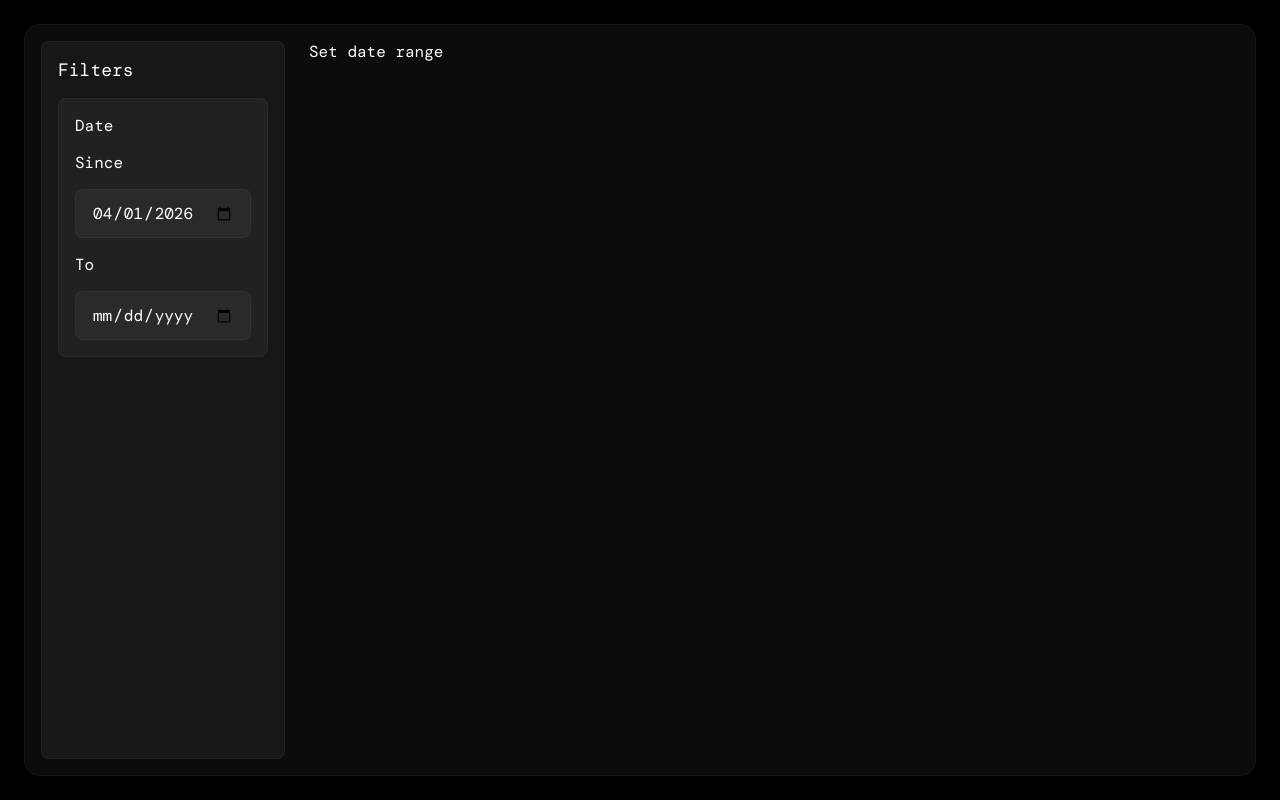
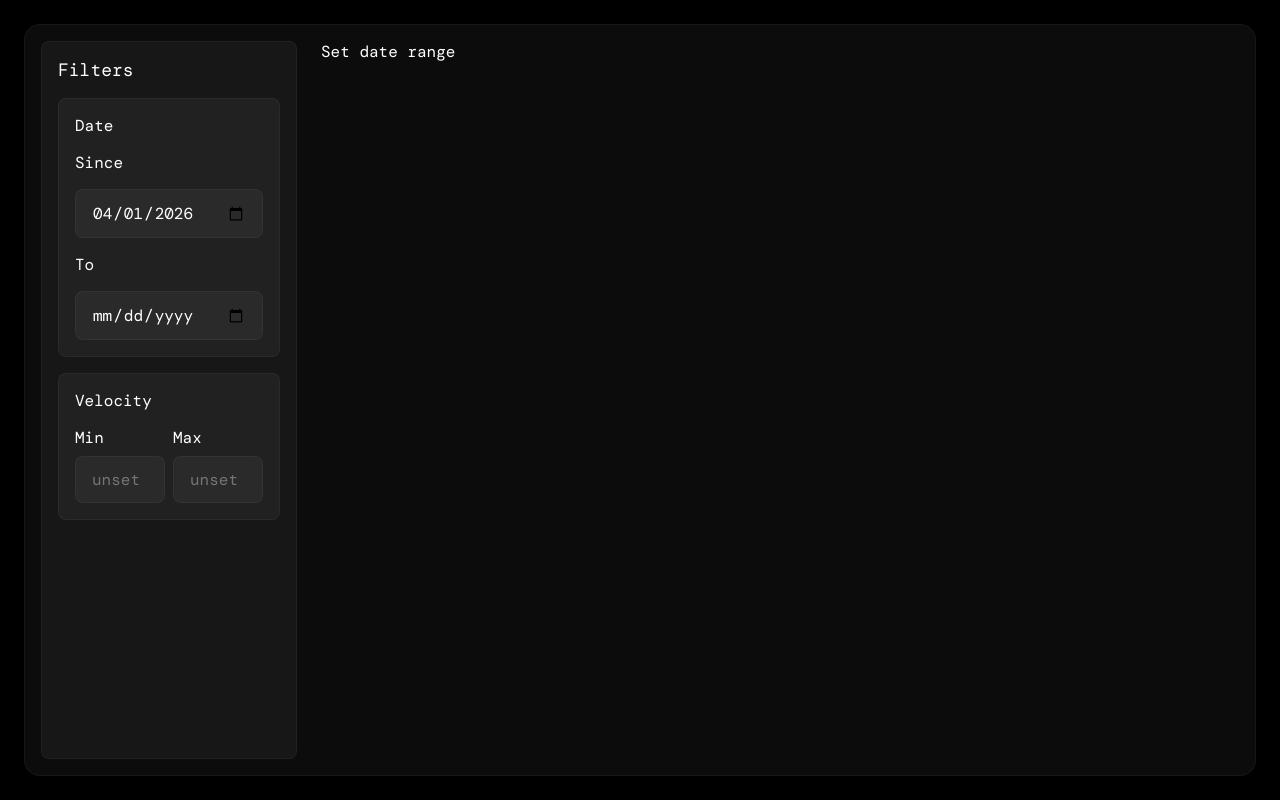
Before and after one commit to jcbkdev/neo-app, a React (Vite) app: page / in a window 1280 px wide. Built offline with nearby package versions, Linux system fonts and the light colour scheme.

Commit message:
add velocity range filter

```diff
--- a/src/App.tsx
+++ b/src/App.tsx
@@ -4,8 +4,15 @@ import AsteroidsTable from "./components/asteroidsTable/AsteroidsTable";
 import FiltersPanel from "./components/filtersPanel/FiltersPanel";
 import { useNeo } from "./hooks/useNeo";
 import DatePicker from "./components/datePicker/DatePicker";
+import VelocityRange from "./components/velocityRange/VelocityRange";
+
+export interface DisplayFilters {
+  velocityMax?: number;
+  velocityMin?: number;
+}
 
 function App() {
+  const [displayFilters, setDisplayFilters] = useState<DisplayFilters>({});
   const [startDate, setStartDate] = useState<Date>(new Date());
   const [endDate, setEndDate] = useState<Date>();
   const neoResponse = useNeo(startDate, endDate);
@@ -19,11 +26,28 @@ function App() {
             setStartDate={setStartDate}
             setEndDate={setEndDate}
           />
+          <VelocityRange
+            setVelocityMin={(newValue) => {
+              setDisplayFilters((prev) => ({
+                ...prev,
+                velocityMin: newValue,
+              }));
+            }}
+            setVelocityMax={(newValue) => {
+              setDisplayFilters((prev) => ({
+                ...prev,
+                velocityMax: newValue,
+              }));
+            }}
+          />
         </FiltersPanel>
         {!neoResponse.data && neoResponse.message ? (
           <div role="alert">{neoResponse.message}</div>
         ) : (
-          <AsteroidsTable neoResponse={neoResponse} />
+          <AsteroidsTable
+            displayFilters={displayFilters}
+            neoResponse={neoResponse}
+          />
         )}
       </div>
     </>
--- a/src/components/asteroidsTable/AsteroidsTable.tsx
+++ b/src/components/asteroidsTable/AsteroidsTable.tsx
@@ -1,8 +1,11 @@
-import type { Neo, NeoHookResponse, NeoResponse } from "../../hooks/useNeo";
+import { useMemo } from "react";
+import type { DisplayFilters } from "../../App";
+import type { NeoHookResponse } from "../../hooks/useNeo";
 import "./style.css";
 
 interface Props {
   neoResponse?: NeoHookResponse;
+  displayFilters: DisplayFilters;
 }
 
 export default function AsteroidsTable(props: Props) {
@@ -12,6 +15,40 @@ export default function AsteroidsTable(props: Props) {
   if (!props.neoResponse.data) return <div>No data available</div>;
 
   const neo = props.neoResponse.data.near_earth_objects;
+
+  console.log(
+    "Component is rendering! Current Max Filter is:",
+    props.displayFilters.velocityMax,
+  );
+
+  const displayedAsteroids = useMemo(() => {
+    let allAsteroids = Object.entries(neo).flatMap(([date, asteroids]) =>
+      asteroids.map((asteroid) => ({
+        ...asteroid,
+        approachDate: date,
+      })),
+    );
+
+    if (props.displayFilters.velocityMin) {
+      allAsteroids = allAsteroids.filter(
+        (a) =>
+          Number(
+            a.close_approach_data[0].relative_velocity.kilometers_per_hour,
+          ) >= props.displayFilters.velocityMin!,
+      );
+    }
+
+    if (props.displayFilters.velocityMax) {
+      allAsteroids = allAsteroids.filter(
+        (a) =>
+          Number(
+            a.close_approach_data[0].relative_velocity.kilometers_per_hour,
+          ) <= props.displayFilters.velocityMax!,
+      );
+    }
+
+    return allAsteroids;
+  }, [neo, props.displayFilters]);
 
   return (
     <table className="asteroids-table">
@@ -25,8 +62,7 @@ export default function AsteroidsTable(props: Props) {
         </tr>
       </thead>
       <tbody>
-        {Object.entries(neo).map(([date, asteroids]: [string, Neo[]]) =>
-          asteroids.map((asteroid) => (
+        {displayedAsteroids.map((asteroid) => (
           <tr key={asteroid.id}>
             <td scope="row">{asteroid.name}</td>
             <td scope="row">
@@ -41,10 +77,9 @@ export default function AsteroidsTable(props: Props) {
             <td scope="row">
               {asteroid.close_approach_data[0].miss_distance.kilometers}
             </td>
-              <td scope="row">{date}</td>
+            <td scope="row">{asteroid.approachDate}</td>
           </tr>
-          )),
-        )}
+        ))}
       </tbody>
     </table>
   );
--- a/src/components/filtersPanel/FiltersPanel.tsx
+++ b/src/components/filtersPanel/FiltersPanel.tsx
@@ -7,8 +7,8 @@ interface Props {
 export default function FiltersPanel(props: Props) {
   return (
     <div className="filters">
-      <h2>Filters</h2>
-      <div>{props.children}</div>
+      <h2 className="filters-title">Filters</h2>
+      <div className="filters-container">{props.children}</div>
     </div>
   );
 }
--- a/src/components/filtersPanel/style.css
+++ b/src/components/filtersPanel/style.css
@@ -16,13 +16,20 @@ h4 {
 }
 
 .filters {
-  display: flex;
-  flex-direction: column;
-  gap: 16px;
-
+  width: 256px;
   box-sizing: border-box;
   padding: 16px;
   background-color: var(--color-glass);
   border: 1px solid var(--color-glass);
   border-radius: var(--rounding);
 }
+
+.filters-title {
+  margin-bottom: 16px;
+}
+
+.filters-container {
+  display: flex;
+  flex-direction: column;
+  gap: 16px;
+}
--- /dev/null
+++ b/src/components/velocityRange/VelocityRange.tsx
@@ -0,0 +1,56 @@
+import "./style.css";
+
+interface Props {
+  setVelocityMax: (newValue: number | undefined) => void;
+  setVelocityMin: (newValue: number | undefined) => void;
+}
+
+export default function VelocityRange(props: Props) {
+  const handleMinChange = (e: React.ChangeEvent<HTMLInputElement>) => {
+    const val = e.target.value;
+    if (val === "") {
+      props.setVelocityMin(undefined);
+    } else {
+      props.setVelocityMin(Number(val));
+    }
+  };
+
+  const handleMaxChange = (e: React.ChangeEvent<HTMLInputElement>) => {
+    const val = e.target.value;
+    if (val === "") {
+      props.setVelocityMax(undefined);
+    } else {
+      props.setVelocityMax(Number(val));
+    }
+  };
+
+  return (
+    <div className="velocity-range">
+      <h3>Velocity</h3>
+      <div className="velocity-input-wrapper">
+        <div className="velocity-input-container">
+          <h4>Min</h4>
+          <input
+            id="velocity_min"
+            type="number"
+            step={0.01}
+            min={0}
+            placeholder="unset"
+            onChange={handleMinChange}
+          />
+        </div>
+        <div className="velocity-input-container">
+          <h4>Max</h4>
+          <input
+            id="velocity_max"
+            type="number"
+            step={0.01}
+            min={0}
+            placeholder="unset"
+            onChange={handleMaxChange}
+          />
+        </div>
+      </div>
+    </div>
+  );
+}
--- /dev/null
+++ b/src/components/velocityRange/style.css
@@ -0,0 +1,33 @@
+.velocity-range {
+  display: flex;
+  flex-direction: column;
+  gap: 16px;
+  box-sizing: border-box;
+  padding: 16px;
+  background-color: var(--color-glass);
+  border: 1px solid var(--color-glass);
+  border-radius: var(--rounding);
+}
+
+.velocity-input-wrapper {
+  display: flex;
+  flex-direction: row;
+  gap: 8px;
+}
+
+.velocity-input-container {
+  display: flex;
+  flex-direction: column;
+  gap: 8px;
+}
+
+.velocity-input-container input::-webkit-outer-spin-button,
+.velocity-input-container input::-webkit-inner-spin-button {
+  -webkit-appearance: none;
+  margin: 0;
+}
+
+.velocity-input-container input[type="number"] {
+  appearance: textfield;
+  -moz-appearance: textfield;
+}
```
Lines whose indentation alone changed are shown as unchanged.
